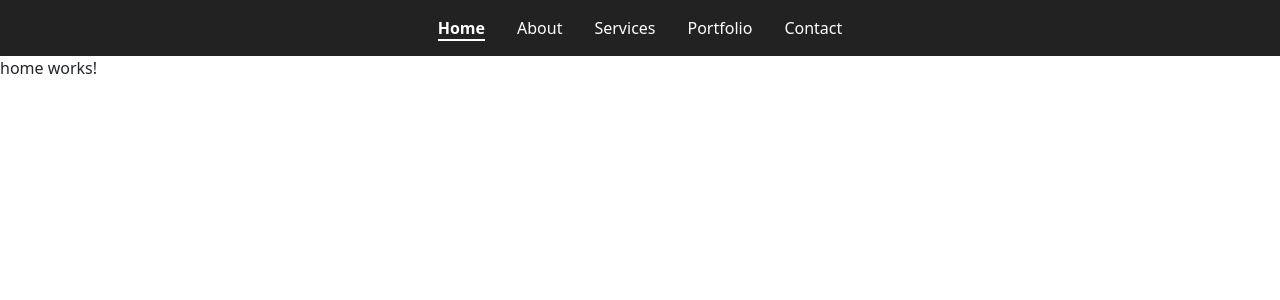
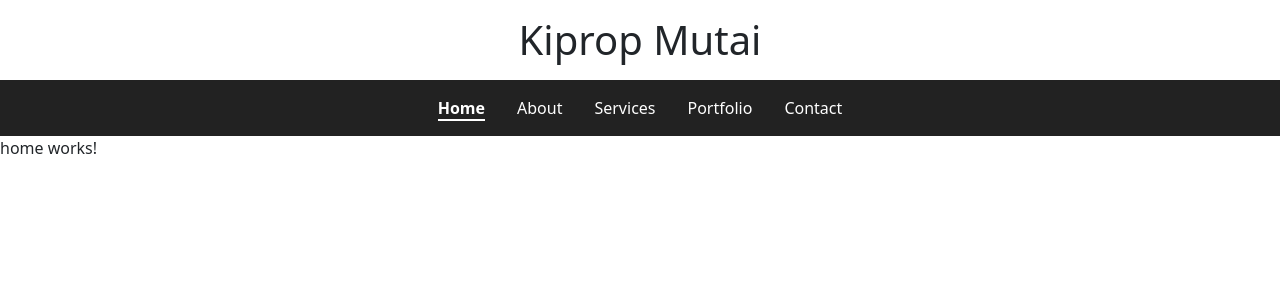
Before and after one commit to kiprop10/portfolioweb1, an Angular app in the folder portfolio/: page / in a window 1280 px wide. Shown: the top 300 px of the page. Built offline with nearby package versions, Linux system fonts and the light colour scheme.

Commit message:
commiting to save

```diff
--- a/portfolio/src/app/app.component.html
+++ b/portfolio/src/app/app.component.html
@@ -1,2 +1,3 @@
+<app-header></app-header>
 <app-nav></app-nav>
 <router-outlet></router-outlet>
--- a/portfolio/src/app/app.component.ts
+++ b/portfolio/src/app/app.component.ts
@@ -1,6 +1,7 @@
 import { Component } from '@angular/core';
 import { RouterOutlet } from '@angular/router';
 import { NavComponent } from './components/nav/nav.component';
+import { HeaderComponent } from './components/header/header.component';
 
 @Component({
   selector: 'app-root',
@@ -8,6 +9,7 @@ import { NavComponent } from './components/nav/nav.component';
   imports: [
     RouterOutlet,
     NavComponent,
+    HeaderComponent,
     // No need to import RouterLink or RouterLinkActive here unless you use them directly in this component's template
   ],
   templateUrl: './app.component.html',
--- /dev/null
+++ b/portfolio/src/app/components/header/header.component.css
@@ -0,0 +1,4 @@
+
+  .header {
+    margin-bottom: 0.5rem;
+  }
--- /dev/null
+++ b/portfolio/src/app/components/header/header.component.html
@@ -0,0 +1,5 @@
+<header class="w-100 header-bg text-center py-3">
+    <h1 class="mb-0 header-title">
+        <a routerLink="/about" class="text-decoration-none text-reset">Kiprop Mutai</a>
+    </h1>
+</header>
--- a/portfolio/src/app/components/nav/nav.component.css
+++ b/portfolio/src/app/components/nav/nav.component.css
@@ -0,0 +1,7 @@
+
+.navbar {
+  width: 100%;
+  background: #222;
+  color: #fff;
+  padding: 1rem 0;
+}
```
Also changed, not shown: portfolio/src/app/components/header/header.component.ts (added, +12 -0 lines), 1 other file (tests, documents, lock files or other folders).
